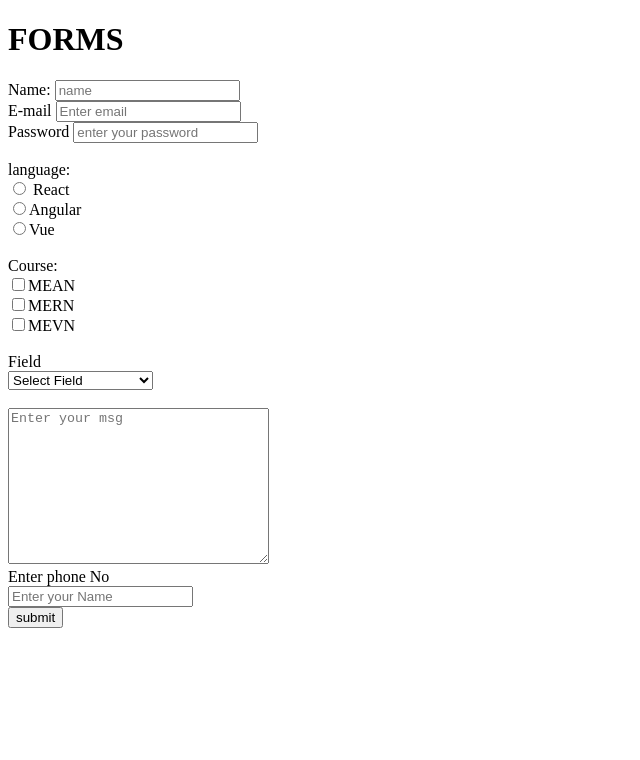
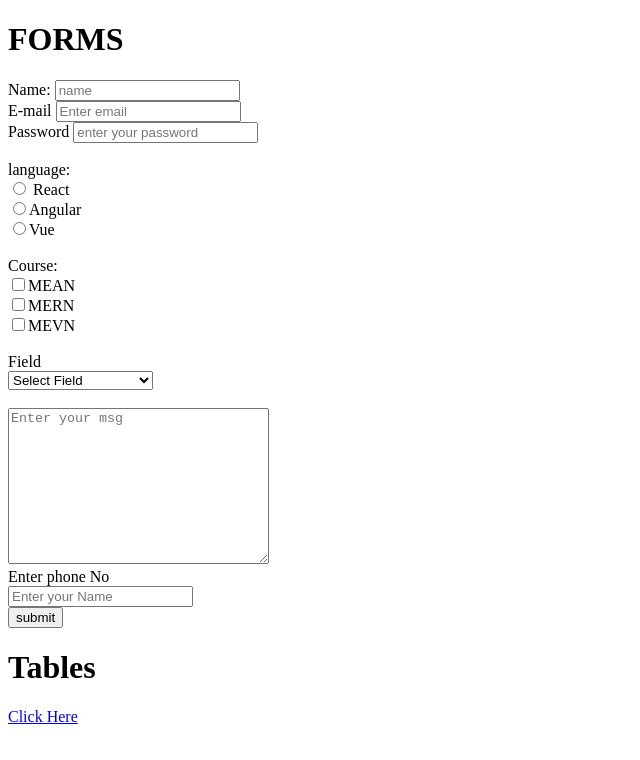
Before and after one commit to avinash2182/second-hands-on, a plain HTML site: page index.html in a window 1280 px wide. Shown: the whole page, without its empty margins (0-640 px from the left). Drawn offline with Linux system fonts and the light colour scheme.

Commit message:
bug fixed

```diff
--- a/index.html
+++ b/index.html
@@ -36,7 +36,8 @@
          <label for="Phno">Enter phone No</label><br>
          <input type="number" placeholder="Enter your Name" id="Phno" name="userno"><br>
          <input type="submit"  value="submit">
-
     </form>
+    <h1>Tables</h1>
+    <a href="./table1.html">Click Here</a>
 </body>
 </html>
```
